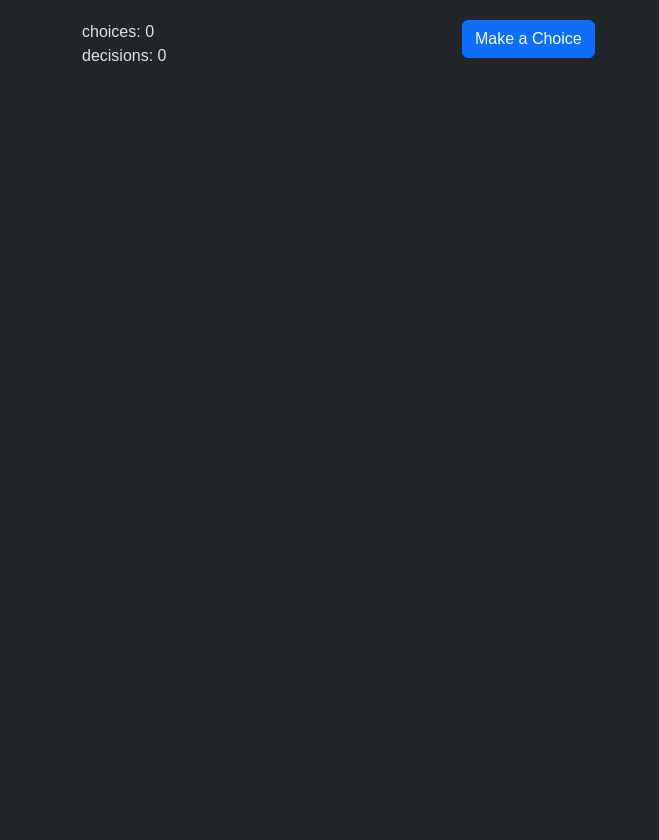
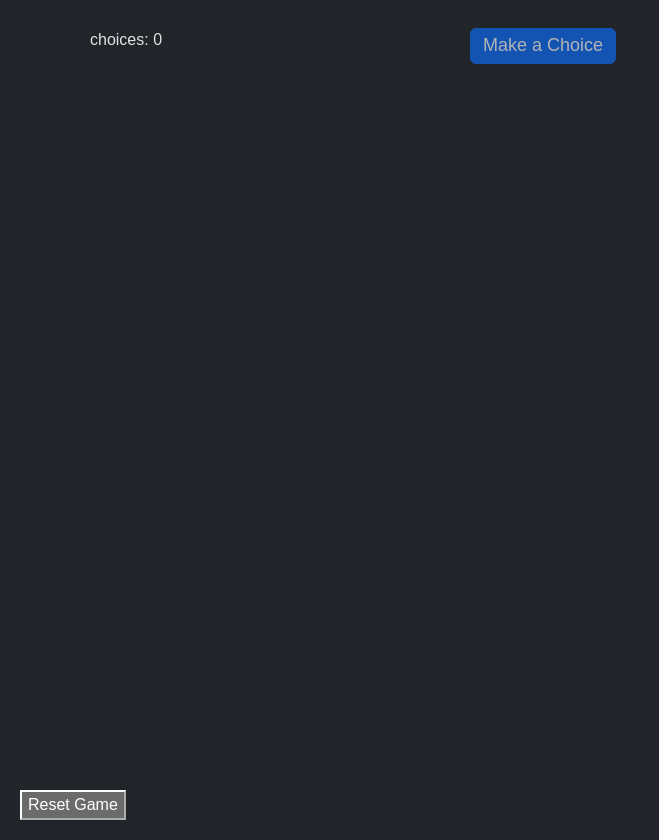
Before and after one commit to Jacob-Hatanaka/Daily-Choice.github.io, a React (Create React App) app: page / in a window 1280 px wide. Shown: the whole page, without its empty margins (0-659 px from the left). Before the commit the page ends 800 px from the top, so only its background shows below. Built offline with nearby package versions, Linux system fonts and the light colour scheme.

Commit message:
create new button and resource system
create ButtonAction class and Game.buttonActions map. create new Ponder Decisively button

```diff
--- a/src/App.js
+++ b/src/App.js
@@ -7,25 +7,87 @@ const cookies = new Cookies();
 let Game = {};
 
 class Resource {
-  constructor(name, amount) {
+  constructor(name, amount, displayed = true, gain = 0, unlockindex=0) {
     this.name = name;
     this.amount = cookies.get(name) ? parseInt(cookies.get(name)) : amount;
+    this.gain = cookies.get(name + 'Gain') ? parseInt(cookies.get(name + 'Gain')) : gain;
+    this.displayed = displayed;
+    this.unlockindex = unlockindex;
   }
   addAmount(amount) {
     this.amount += amount;
     cookies.set(this.name, this.amount, { path: '/' });
-    document.getElementById(this.name).innerHTML = this.name + ': ' + this.amount;
+    if (this.displayed) document.getElementById(this.name).innerHTML = this.name + ': ' + this.amount;
+    window.location.reload();
+  }
+  setAmount(amount) {
+    this.amount = amount;
+    cookies.set(this.name, this.amount, { path: '/' });
+    if (this.displayed) document.getElementById(this.name).innerHTML = this.name + ': ' + this.amount;
+    window.location.reload();
+  }
+  addGain(gain) {
+    this.gain += gain;
+    cookies.set(this.name + 'Gain', this.gain, { path: '/' });
+    if (this.displayed) document.getElementById(this.name).innerHTML = this.name + ': ' + this.amount;
+    window.location.reload();
+  }
+  setGain(gain) {
+    this.gain = gain;
+    cookies.set(this.name + 'Gain', this.gain, { path: '/' });
+    if (this.displayed) document.getElementById(this.name).innerHTML = this.name + ': ' + this.amount;
+    window.location.reload();
   }
 }
 Game.resources = {
-  choices: new Resource('choices', 0),
-  decisions: new Resource('decisions', 0),
+  daily: new Resource('daily', 0, false),
+  unlocks: new Resource('unlocks', 0, false),
+  choices: new Resource('choices', 0, true, 1, 0),
+  decisions: new Resource('decisions', 0, true, 0, 1),
 }
+//special resources
 cookies.get('lastChoiceClick') ? Game.lastDate = parseInt(cookies.get('lastChoiceClick')) : Game.lastDate = null;
-Game.ChoiceClick = function () {
-  Game.resources.choices.addAmount(1);
-  cookies.set('lastChoiceClick', getNumericalDate(), { path: '/' });
-  //document.getElementById('addValue').innerHTML = Game.value;
+
+//buttons
+
+class ButtonAction {
+  constructor(name, action, cost, tooltip, unlockindex=0) {
+    this.name = name;
+    this.action = action;
+    this.cost = cost;
+    this.tooptip = tooltip;
+    this.unlockindex = unlockindex;
+  }
+  canAfford() {
+    if (!this.cost) return true;
+    for (let resource in this.cost) {
+      if (Game.resources[resource].amount < this.cost[resource]) {
+        return false;
+      }
+    }
+    return true;
+  }
+  payCost() {
+    if (!this.cost) return;
+    for (let resource in this.cost) {
+      Game.resources[resource].addAmount(-this.cost[resource]);
+    }
+    window.location.reload();
+  }
+}
+
+Game.buttonActions = {
+  makeChoice: new ButtonAction('Make a Choice', function () {
+    Object.keys(Game.resources).forEach((key) => {
+      if (Game.resources[key].gain > 0) {
+        Game.resources[key].addAmount(Game.resources[key].gain);
+      }
+    });
+    cookies.set('lastChoiceClick', getNumericalDate(), { path: '/' });
+  }, { daily: 1 }, 'Make a choice to gain 1 Choice resource. Resets daily.'),
+  makeDecision: new ButtonAction('Ponder Decisively', function () {
+    Game.resources.decisions.addGain(1);
+  }, { choices: 1 }, 'Ponder to gain 1 Decision resource per Make a Choice. Costs 1 Choice resource.',1),
 }
 
 function getNumericalDate() {
@@ -40,25 +102,75 @@ export default function App() {
     const intervalId = setInterval(() => {
       setCurrentTime(getNumericalDate());
     }, 60 * 1000); // Update every 60 seconds (1 minute)
-
+    if (Game.resources.daily.amount == 0 && Game.lastDate !== currentTime) {
+      Game.resources.daily.addAmount(1);
+    }
     return () => clearInterval(intervalId);
   }, []);
-  console.log(Game.resources);
-  console.log(currentTime, cookies.get('lastChoiceClick'));
   return (
-    <div>
-      <Container>
+    <div className="d-flex flex-column min-vh-100">
+      <Container className="flex-grow-1">
         <Row>
           <Col>
-            {Object.entries(Game.resources).map(([key, value]) => (
-              <div id={value.name} key={key}>{value.name}: {value.amount}</div>
-            ))}
+            {Object.entries(Game.resources).filter(([key, value]) => { return value.displayed && value.unlockindex <= Game.resources.unlocks.amount; }).map(([key, value]) => {
+              const tooltipId = `tooltip-${key}`;
+              return (
+                <div>
+                  <div id={value.name} key={key} className="tooltip-container d-inline-block m-2" tabIndex={0} aria-describedby={tooltipId}>
+                    {value.name}: {value.amount}
+                    {value.gain > 0 && <div id={tooltipId} role="tooltip" className="tooltip-text">
+                      <p>Gain {value.gain} every Make a Choice</p>
+                    </div>}
+                  </div>
+                </div>
+              );
+            })}
           </Col>
           <Col xs="8">
-            <Button id="addValue" onClick={function () { Game.ChoiceClick(); document.getElementById('addValue').disabled=true; }} disabled={cookies.get('lastChoiceClick') && cookies.get('lastChoiceClick') === currentTime}>Make a Choice</Button>
+            {Object.entries(Game.buttonActions).filter(([key,value]) => { return value.unlockindex <= Game.resources.unlocks.amount; }).map(([key, value]) => {
+              const tooltipId = `tooltip-${key}`;
+              return (
+                <div key={key} className="tooltip-container d-inline-block m-2" tabIndex={0} aria-describedby={tooltipId}>
+                  <Button id={value.name} onClick={function () {
+                    if (value.canAfford()) {
+                      value.payCost();
+                      value.action();
+                      if (value.unlockindex === Game.resources.unlocks.amount) {
+                        Game.resources.unlocks.addAmount(1);
+                      }
+                    } else {
+                      console.log('Not enough resources!');
+                    }
+                  }} className="tooltip-button" disabled={!value.canAfford()}>
+                    <h3 className="m-0">{value.name}</h3>
+                  </Button>
+                  {value.tooptip && <div id={tooltipId} role="tooltip" className="tooltip-text">
+                    <h3 className="m-0">{value.name}</h3>
+                    <p>{value.tooptip}</p>
+                  </div>}
+                </div>
+              );
+            })}
           </Col>
         </Row>
       </Container>
+      <footer className="mt-auto">
+        <button onClick={() => {
+          cookies.remove('choices', { path: '/' });
+          cookies.remove('choicesGain', { path: '/' });
+          cookies.remove('decisions', { path: '/' });
+          cookies.remove('decisionsGain', { path: '/' });
+          cookies.remove('lastChoiceClick', { path: '/' });
+          cookies.remove('daily', { path: '/' });
+          cookies.remove('unlocks', { path: '/' });
+          window.location.reload();
+        }}>Reset Game</button>
+      </footer>
     </div>
   );
 }
+
+/* to do
+enable buttons when affordable again
+
+*/
--- a/src/styles.css
+++ b/src/styles.css
@@ -88,3 +88,46 @@ body {
 .game-info {
   margin-left: 20px;
 }
+
+/* Tooltip styles for button hover/focus */
+.tooltip-container {
+  position: relative;
+  display: inline-block;
+}
+.tooltip-container:focus {
+  outline: none;
+}
+.tooltip-text {
+  visibility: hidden;
+  opacity: 0;
+  transition: opacity 150ms ease-in-out;
+  position: absolute;
+  top: 50%;
+  left: calc(100% + 8px); /* place to the right of the button */
+  transform: translateY(-50%);
+  background: rgba(0,0,0,0.85);
+  color: #fff;
+  padding: 6px 8px;
+  border-radius: 4px;
+  white-space: nowrap;
+  font-size: 13px;
+  z-index: 1000;
+  pointer-events: none;
+}
+.tooltip-container:hover .tooltip-text,
+.tooltip-container:focus-within .tooltip-text {
+  visibility: visible;
+  opacity: 1;
+}
+
+/* small arrow pointing left */
+.tooltip-text::after {
+  content: '';
+  position: absolute;
+  left: -6px; /* slightly outside the tooltip box */
+  top: 50%;
+  transform: translateY(-50%);
+  border-width: 6px 6px 6px 0;
+  border-style: solid;
+  border-color: transparent rgba(0,0,0,0.85) transparent transparent;
+}
```
Also changed, not shown: 7 other files (tests, documents, lock files or other folders).
